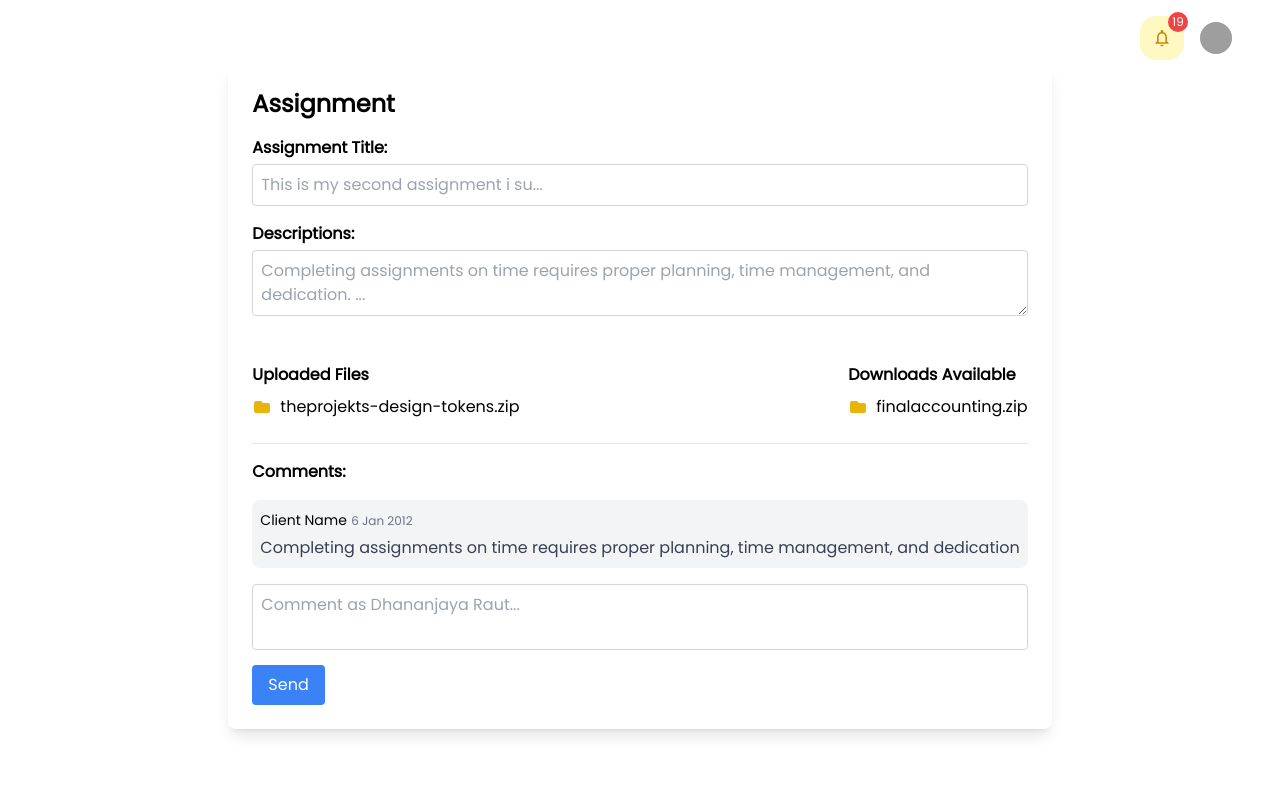
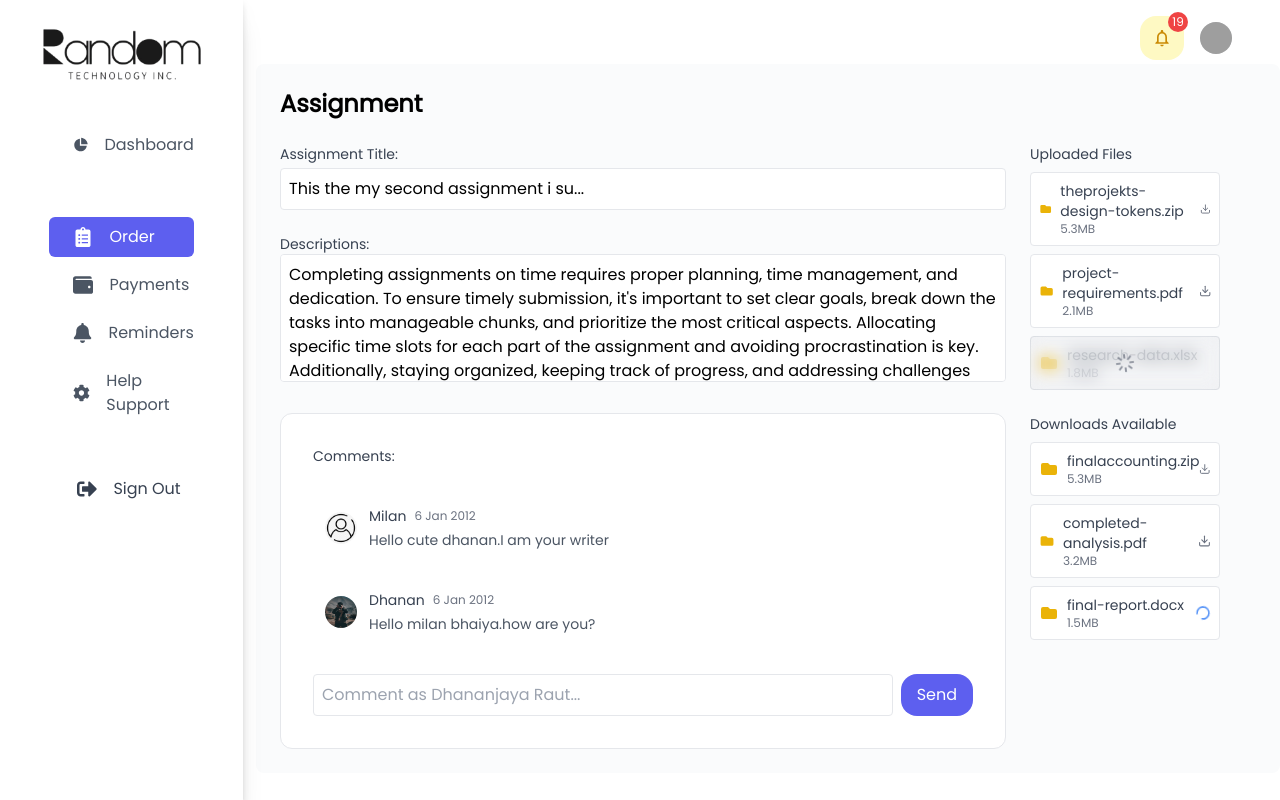
Before and after one commit to MilanPokharel1/AssignmentNepal, a React (Vite) app: page /client/orders/view/1 in a window 1280 px wide. Built offline with nearby package versions, Linux system fonts and the light colour scheme; grey boxes are pictures that could not be loaded.

Commit message:
view fixed

```diff
--- a/src/screens/client/Client.jsx
+++ b/src/screens/client/Client.jsx
@@ -2,15 +2,13 @@ import React from "react";
 import { Outlet } from "react-router-dom";
 import SideNavbar from "./ClientComponents/SideNavbar";
 import TopNavbar from "./ClientComponents/TopNavbar";
-
 const Client = () => {
   return (
     <div className="min-h-screen flex gap-2">
-      <div className="hidden SideNavHide:block w-[19%] min-h-screen bg-gray-50 fixed left-0 top-0">
+      <div className="w-[19%] h-screen bg-gray-50 fixed">
         <SideNavbar />
       </div>
-
-      <div className="flex flex-1 flex-col SideNavHide:ml-[19%]">
+      <div className="flex flex-1 flex-col ml-[20%]">
         <div className="h-[4rem]">
           <TopNavbar notificationCount={19} />
         </div>
--- a/src/screens/client/Order/ClientOrderView.jsx
+++ b/src/screens/client/Order/ClientOrderView.jsx
@@ -1,22 +1,49 @@
-import React, { useState, useEffect } from "react";
+import React, { useState } from "react";
+import { Download, Loader, Loader2 } from "lucide-react";
+import { FolderIcon } from "@heroicons/react/solid";
+import profileIcon from "../ClientComponents/profileIcon.jpg";
+import profilePictureClient from "../ClientComponents/profile-picture.jpeg";
 import { useParams } from "react-router-dom";
-import { FolderIcon } from "@heroicons/react/solid"; // Import the folder icon
 
-const ClientOrderView = () => {
-  const { id } = useParams();
+const AssignmentView = () => {
   const [comment, setComment] = useState("");
-  const [comments, setComments] = useState([
+
+  const description =
+    "Completing assignments on time requires proper planning, time management, and dedication. To ensure timely submission, it's important to set clear goals, break down the tasks into manageable chunks, and prioritize the most critical aspects. Allocating specific time slots for each part of the assignment and avoiding procrastination is key. Additionally, staying organized, keeping track of progress, and addressing challenges promptly can help in meeting deadlines. By maintaining focus and adhering to the schedule, completing the assignment on time becomes achievable.";
+
+  // Sample data for uploaded files
+  const uploadedFiles = [
+    { name: "theprojekts-design-tokens.zip", size: "5.3MB", url: "exampleURL" },
+    { name: "project-requirements.pdf", size: "2.1MB", url: "exampleURL" },
+    { name: "research-data.xlsx", size: "1.8MB", url: "" },
+  ];
+
+  // Sample data for downloadable files
+  const downloadableFiles = [
+    { name: "finalaccounting.zip", size: "5.3MB", status: "showing" },
+    { name: "completed-analysis.pdf", size: "3.2MB", status: "showing" },
+    { name: "final-report.docx", size: "1.5MB", status: "downloading" },
+  ];
+
+  // Sample comment history with role-based images
+  const comments = [
     {
-      user: "Client Name",
+      id: 1,
+      name: "Milan",
+      role: "writer",
       date: "6 Jan 2012",
-      text: "Completing assignments on time requires proper planning, time management, and dedication",
+      message: "Hello cute dhanan.I am your writer",
+      image: profileIcon, // profileIcon for writer
     },
-  ]);
-
-  useEffect(() => {
-    console.log(`Fetching order details for order ID: ${id}`);
-    // Placeholder for fetching order data based on `id`
-  }, [id]);
+    {
+      id: 2,
+      name: "Dhanan",
+      role: "client",
+      date: "6 Jan 2012",
+      message: "Hello milan bhaiya.how are you?",
+      image: profilePictureClient, // profilePictureClient for client
+    },
+  ];
 
   const handleCommentChange = (e) => {
     const input = e.target.value;
@@ -29,90 +56,165 @@ const ClientOrderView = () => {
     }
   };
 
-  const handleCommentSubmit = () => {
-    if (comment) {
-      setComments([
-        ...comments,
-        {
-          user: "Dhananjaya Raut",
-          date: new Date().toLocaleDateString(),
-          text: comment,
-        },
-      ]);
+  const handleSend = () => {
+    if (comment.trim()) {
+      // Handle sending comment
       setComment("");
     }
   };
 
+  const truncateText = (text, length = 150) => {
+    if (text.length <= length) return text;
+    return text.slice(0, length) + "...";
+  };
+
   return (
-    <div className="max-w-4xl mx-auto p-6 bg-white shadow-lg rounded-lg">
-      <h2 className="text-2xl font-bold mb-4">Assignment</h2>
+    <div className="w-full mx-auto p-6 bg-[#fafbfc] rounded-lg ">
+      <h2 className="text-2xl font-bold mb-6">Assignment</h2>
 
-      {/* Assignment Info Section */}
-      <div className="mb-6">
-        <label className="block font-semibold mb-1">Assignment Title:</label>
+      <div className="grid grid-cols-1 md:grid-cols-8 gap-6">
+        {/* Left section - 2 columns wide */}
+        <div className="md:col-span-6 space-y-6">
+          <div>
+            <label className="block text-sm font-medium text-gray-700 mb-1">
+              Assignment Title:
+            </label>
             <input
               type="text"
-          placeholder="This is my second assignment i su..."
-          className="w-full p-2 border border-gray-300 rounded mb-4"
-        />
-
-        <label className="block font-semibold mb-1">Descriptions:</label>
-        <textarea
-          placeholder="Completing assignments on time requires proper planning, time management, and dedication. ..."
-          className="w-full p-2 border border-gray-300 rounded mb-4"
+              value="This the my second assignment i su..."
+              className="w-full p-2 bg-white border border-gray-200 rounded"
               readOnly
             />
           </div>
 
-      {/* Files Section */}
-      <div className="flex justify-between mb-6">
           <div>
-          <h4 className="font-semibold mb-2">Uploaded Files</h4>
-          <div className="flex items-center space-x-2">
-            <FolderIcon className="h-5 w-5 text-yellow-500" />
-            <a href="/path/to/download" download>
-              theprojekts-design-tokens.zip
-            </a>
+            <label className="block text-sm font-medium text-gray-700">
+              Descriptions:
+            </label>
+            <div className="relative">
+              <textarea
+                value={description}
+                className="w-full h-32 p-2 bg-white border border-gray-200 rounded resize-none"
+                readOnly
+              />
             </div>
           </div>
-        <div>
-          <h4 className="font-semibold mb-2">Downloads Available</h4>
-          <div className="flex items-center space-x-2">
-            <FolderIcon className="h-5 w-5 text-yellow-500" />
-            <a href="/path/to/download" download>
-              finalaccounting.zip
-            </a>
+          <div className=" border-[0.2px] border-gray-200 p-8 rounded-xl bg-white">
+            <h3 className="text-sm font-medium text-gray-700 mb-4">
+              Comments:
+            </h3>
+            <div className="space-y-4 max-h-[80vh] overflow-y-auto mb-4 p-3">
+              {comments.map((comment) => (
+                <div key={comment.id} className="flex items-center">
+                  <img
+                    src={comment.image}
+                    alt={comment.name}
+                    className="w-8 h-8 rounded-full"
+                  />
+                  <div className="flex-1 bg-white rounded-lg p-3">
+                    <div className="flex items-center space-x-2 mb-1">
+                      <span className="text-sm font-medium text-gray-700">
+                        {comment.name}
+                      </span>
+                      <span className="text-xs text-gray-500">
+                        {comment.date}
+                      </span>
                     </div>
+                    <p className="text-sm text-gray-600">{comment.message}</p>
                   </div>
-      </div>
-
-      {/* Comments Section */}
-      <div className="border-t pt-4">
-        <h4 className="font-semibold mb-4">Comments:</h4>
-        <div className="space-y-4">
-          {comments.map((c, idx) => (
-            <div key={idx} className="p-2 bg-gray-100 rounded-lg">
-              <strong className="text-sm font-medium">{c.user}</strong>{" "}
-              <span className="text-xs text-gray-500">{c.date}</span>
-              <p className="mt-1 text-gray-700">{c.text}</p>
                 </div>
               ))}
             </div>
-        <textarea
-          placeholder="Comment as Dhananjaya Raut..."
+            <div className="flex space-x-2">
+              <input
+                type="text"
                 value={comment}
                 onChange={handleCommentChange}
-          className="w-full mt-4 p-2 border border-gray-300 rounded resize-none"
+                placeholder="Comment as Dhananjaya Raut..."
+                className="flex-1 p-2 border border-gray-200 rounded"
               />
               <button
-          onClick={handleCommentSubmit}
-          className="mt-2 px-4 py-2 bg-blue-500 text-white rounded hover:bg-blue-600"
+                onClick={handleSend}
+                className="px-4 py-2 bg-[#5d5fef] text-white  hover:bg-blue-700 transition-colors rounded-2xl"
               >
                 Send
               </button>
             </div>
           </div>
+        </div>
+
+        <div className="space-y-6 col-span-2 mr-9">
+          <div>
+            <h3 className="text-sm font-medium text-gray-700 mb-2">
+              Uploaded Files
+            </h3>
+            <div className="space-y-2">
+              {uploadedFiles.map((file, index) => (
+                <div key={index} className="relative">
+                  <div
+                    className={`flex items-center justify-between p-2 rounded border ${
+                      file.url
+                        ? "bg-white border-gray-200"
+                        : "bg-gray-100 border-gray-300 "
+                    }`}
+                  >
+                    <div className="flex items-center space-x-2">
+                      <FolderIcon className="h-5 w-5 text-yellow-500" />
+                      <div>
+                        <p className="text-sm font-medium text-gray-700">
+                          {file.name}
+                        </p>
+                        <p className="text-xs text-gray-500">{file.size}</p>
+                      </div>
+                    </div>
+                    {file.url ? (
+                      <Download className="w-4 h-4 text-gray-500" />
+                    ) : null}
+                  </div>
+
+                  {/* Overlay for blur and loader */}
+                  {!file.url && (
+                    <div className="absolute inset-0 bg-white/5 opacity-85 backdrop-blur flex items-center justify-center rounded">
+                      <Loader className="w-5 h-5 text-gray-500  animate-spin" />
+                    </div>
+                  )}
+                </div>
+              ))}
+            </div>
+          </div>
+
+          <div>
+            <h3 className="text-sm font-medium text-gray-700 mb-2">
+              Downloads Available
+            </h3>
+            <div className="space-y-2">
+              {downloadableFiles.map((file, index) => (
+                <div
+                  key={index}
+                  className="flex items-center justify-between p-2 bg-white rounded border border-gray-200"
+                >
+                  <div className="flex items-center space-x-2">
+                    <FolderIcon className="h-5 w-5 text-yellow-500" />
+                    <div>
+                      <p className="text-sm font-medium text-gray-700">
+                        {file.name}
+                      </p>
+                      <p className="text-xs text-gray-500">{file.size}</p>
+                    </div>
+                  </div>
+                  {file.status === "showing" ? (
+                    <Download className="w-4 h-4 text-gray-500" />
+                  ) : (
+                    <Loader2 className="w-4 h-4 text-blue-500 animate-spin" />
+                  )}
+                </div>
+              ))}
+            </div>
+          </div>
+        </div>
+      </div>
+    </div>
   );
 };
 
-export default ClientOrderView;
+export default AssignmentView;
```
Lines whose indentation alone changed are shown as unchanged.
